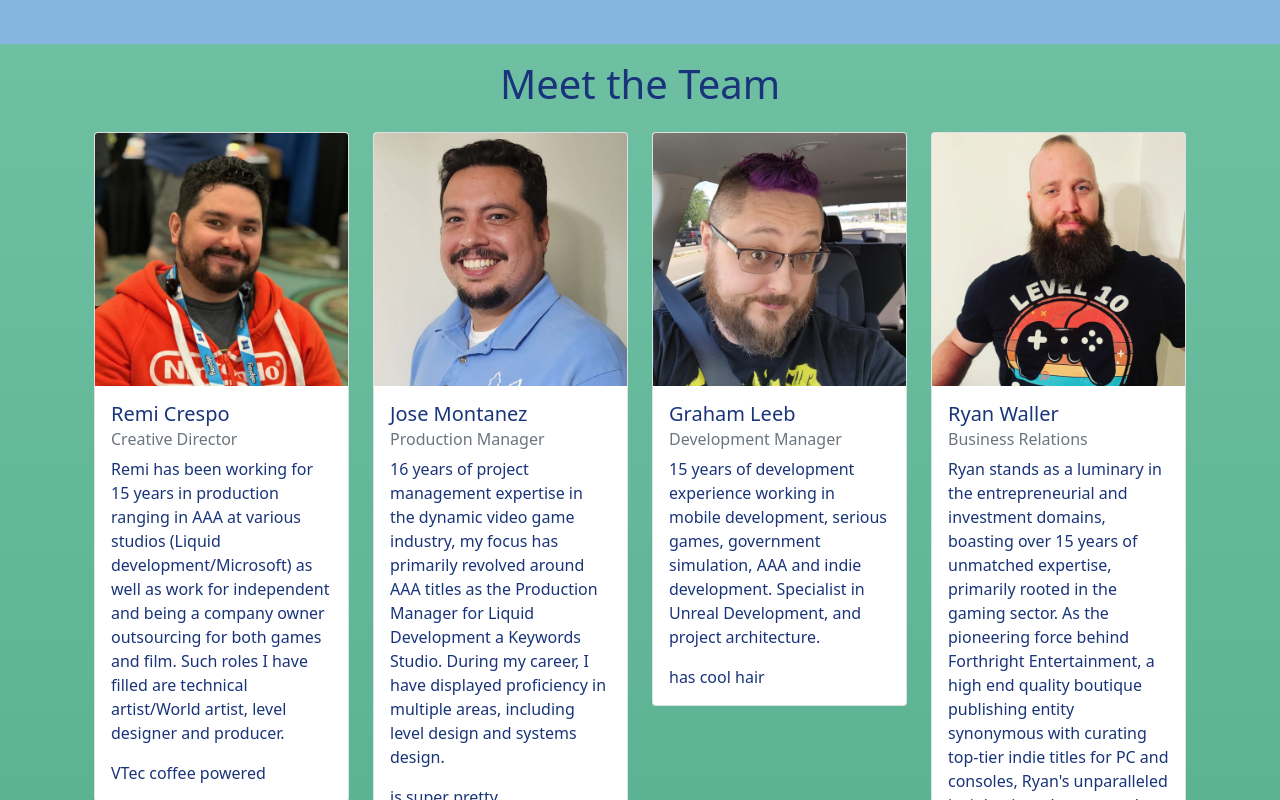
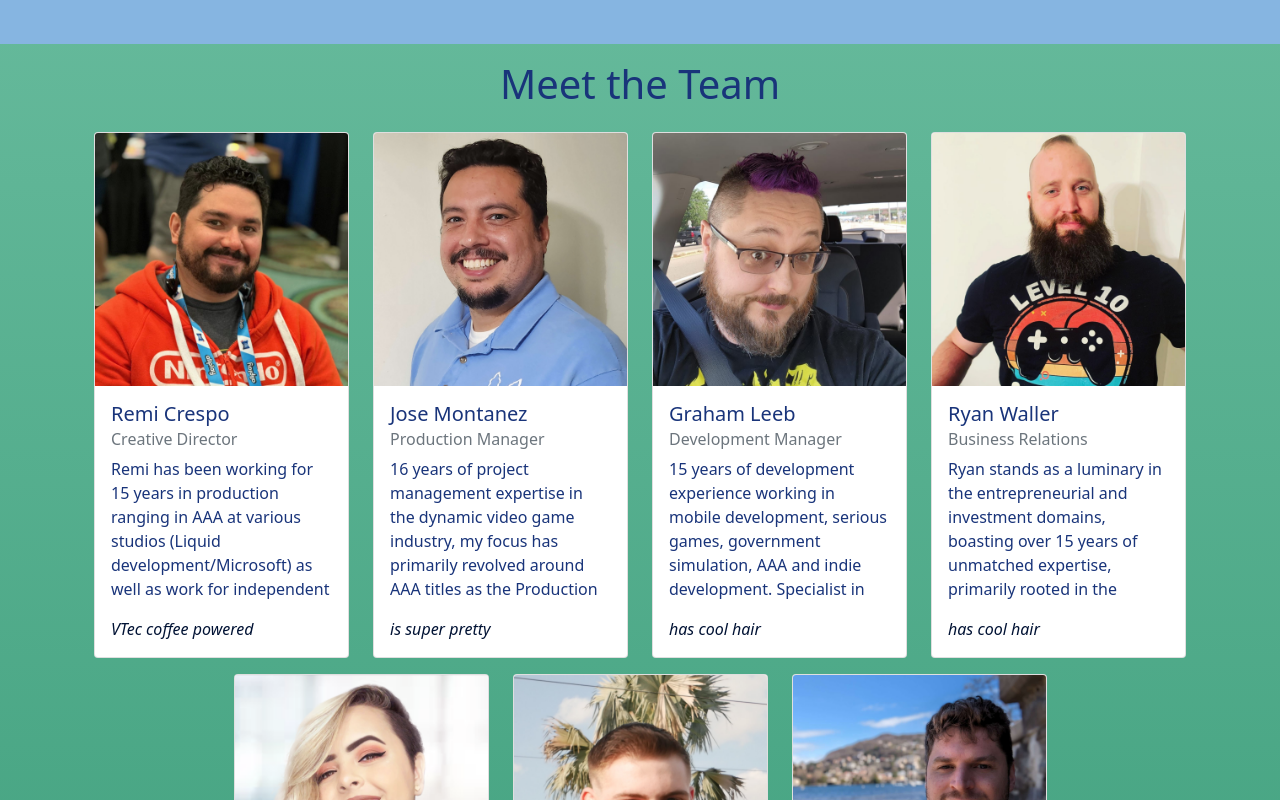
Before and after one commit to KollerCode/tideturners, a React (Create React App) app: page / in a window 1280 px wide. Shown: the part 1220-2020 px from the top of the page. Built offline with nearby package versions, Linux system fonts and the light colour scheme; a web font is replaced by a local one.

Commit message:
subtitle

```diff
--- a/src/components/Team.js
+++ b/src/components/Team.js
@@ -88,17 +88,21 @@ return (
       <Row className="justify-content-center">
         {teamData.map((team) => {
           return (
-            <Col sm={3} key={team.id} className="mb-3 col-sm-12 col-md-6 col-lg-4 col-xl-3">
-              <div className="holder">
+            <Col
+              sm={3}
+              key={team.id}
+              className="mb-3 col-sm-12 col-md-6 col-lg-4 col-xl-3"
+            >
+              <div className="">
                 <Card>
                   <Card.Img variant="top" src={team.image} />
                   <Card.Body>
                     <Card.Title>{team.title}</Card.Title>
                     <Card.Subtitle className="mb-2 text-muted">
-                       {team.subtitle}
+                      {team.subtitle}
                     </Card.Subtitle>
-                    <Card.Text>{team.description}</Card.Text>
-                    <Card.Text>{team.quote}</Card.Text>
+                    <Card.Text className="holder">{team.description}</Card.Text>
+                    <Card.Text className="quote">{team.quote}</Card.Text>
                   </Card.Body>
                 </Card>
               </div>
--- a/src/index.css
+++ b/src/index.css
@@ -277,3 +277,26 @@ section3 a{
                 margin-bottom: 30px;
             }
         }
+
+.holder{
+  max-height: 144px;
+  min-height: 100px;
+  overflow: auto;
+}
+.holder::-webkit-scrollbar {
+    width: 10px;
+  }
+.holder::-webkit-scrollbar-track {
+  box-shadow: inset 0 0 5px grey;
+  border-radius: 10px;
+  }
+.holder::-webkit-scrollbar-thumb {
+  background: #2F5FB9;
+  border-radius: 10px;
+  }
+
+.quote{
+  color:#001234;
+  font-style: italic;
+
+}
```
